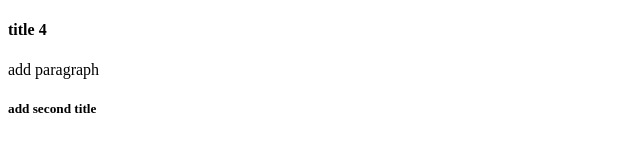
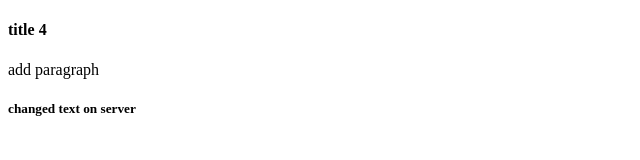
Before and after one commit to NokaK/lesson-6, a plain HTML site: page index.html in a window 1280 px wide. Shown: the full height of the page, 0-640 px from the left. Drawn offline with Linux system fonts and the light colour scheme.

Commit message:
changed text on server

```diff
--- a/index.html
+++ b/index.html
@@ -6,6 +6,6 @@
 <body>
 	<h4>title 4</h4>
 	<p>add paragraph</p>
-	<h5>add second title</h5>
+	<h5> changed text on server</h5>
 </body>
 </html>
```
